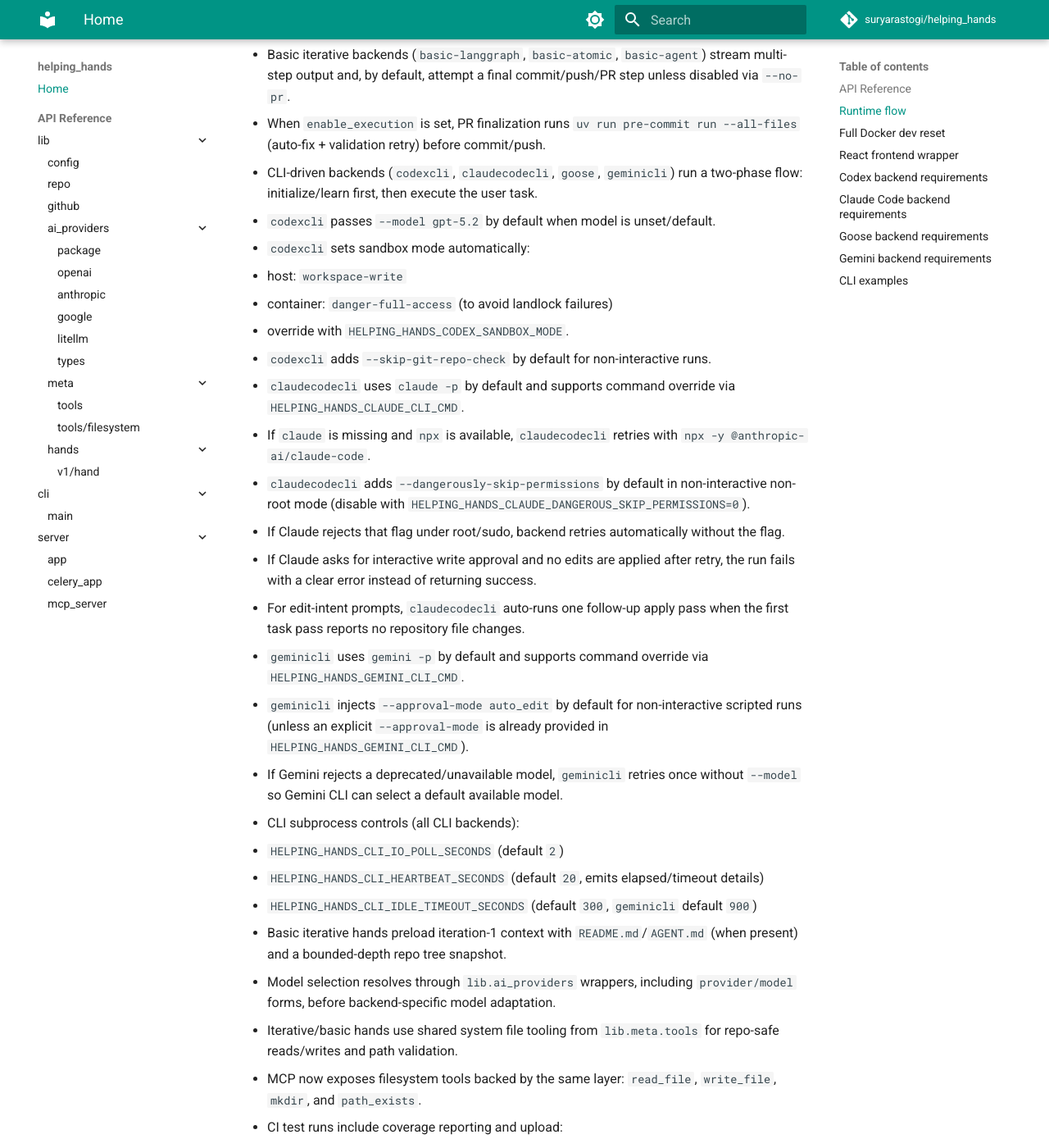
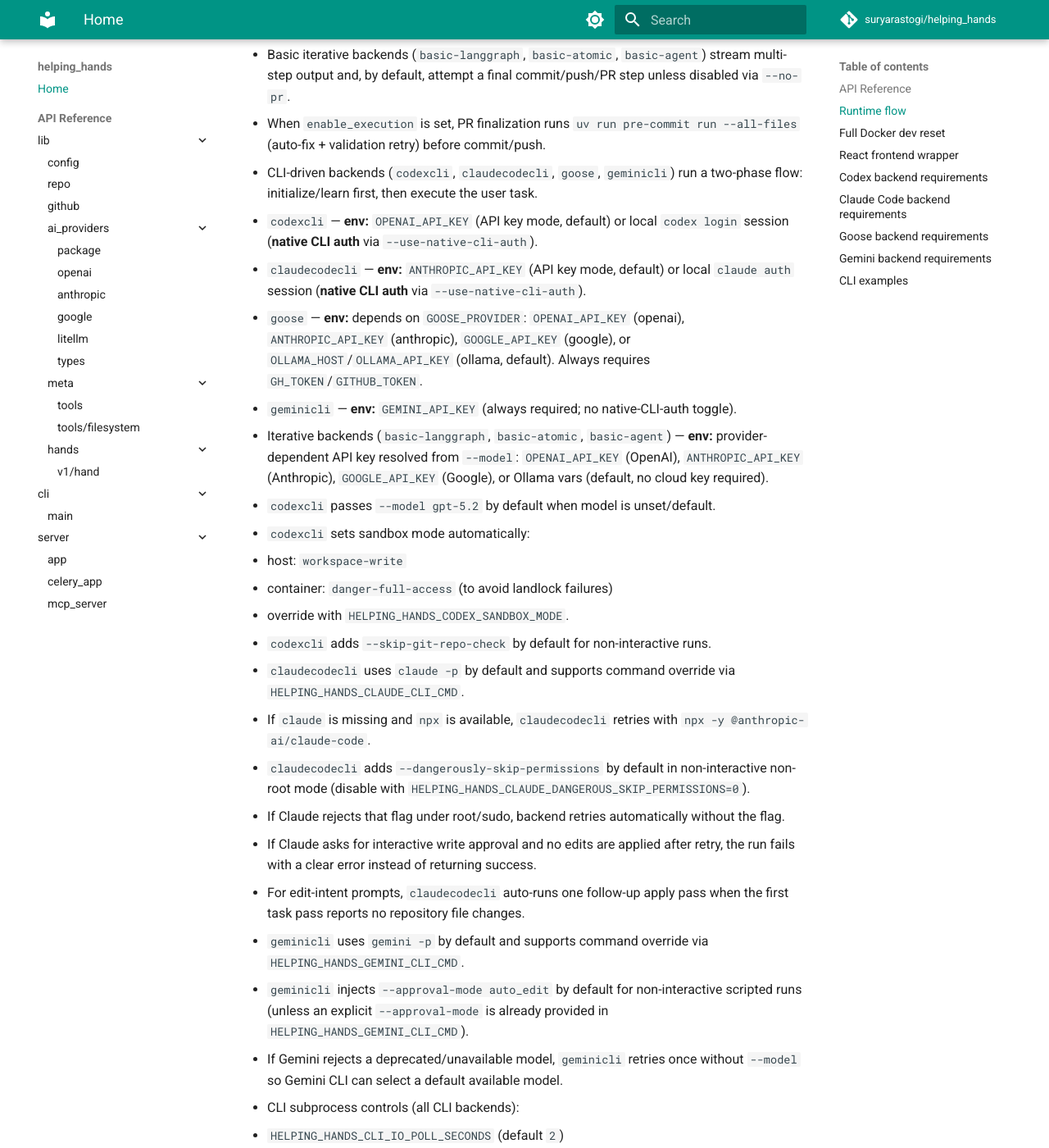
Before and after one commit to suryarastogi/helping_hands, an MkDocs documentation site: the page built from docs/index.md, in a window 1280 px wide and 1400 px high, scrolled down 1143 px. Shown: the whole window at 82% size. Built offline with MkDocs 1.6.1 and Material for MkDocs 9.7.7, drawn with Linux system fonts in a browser that asks for light colours; comment, search, counter and statistics services are not loaded; some of the changed text lies outside the part shown.

Commit message:
feat: update timeout

```diff
--- a/docs/index.md
+++ b/docs/index.md
@@ -41,6 +41,14 @@ Browse the auto-generated docs from source:
   (auto-fix + validation retry) before commit/push.
 - CLI-driven backends (`codexcli`, `claudecodecli`, `goose`, `geminicli`) run a two-phase flow:
   initialize/learn first, then execute the user task.
+- `codexcli` — **env:** `OPENAI_API_KEY` (API key mode, default) or local `codex login` session (**native CLI auth** via `--use-native-cli-auth`).
+- `claudecodecli` — **env:** `ANTHROPIC_API_KEY` (API key mode, default) or local `claude auth` session (**native CLI auth** via `--use-native-cli-auth`).
+- `goose` — **env:** depends on `GOOSE_PROVIDER`: `OPENAI_API_KEY` (openai), `ANTHROPIC_API_KEY` (anthropic), `GOOGLE_API_KEY` (google), or `OLLAMA_HOST`/`OLLAMA_API_KEY` (ollama, default). Always requires `GH_TOKEN`/`GITHUB_TOKEN`.
+- `geminicli` — **env:** `GEMINI_API_KEY` (always required; no native-CLI-auth toggle).
+- Iterative backends (`basic-langgraph`, `basic-atomic`, `basic-agent`) — **env:**
+  provider-dependent API key resolved from `--model`: `OPENAI_API_KEY` (OpenAI),
+  `ANTHROPIC_API_KEY` (Anthropic), `GOOGLE_API_KEY` (Google), or Ollama vars
+  (default, no cloud key required).
 - `codexcli` passes `--model gpt-5.2` by default when model is unset/default.
 - `codexcli` sets sandbox mode automatically:
   - host: `workspace-write`
@@ -70,7 +78,7 @@ Browse the auto-generated docs from source:
 - CLI subprocess controls (all CLI backends):
   - `HELPING_HANDS_CLI_IO_POLL_SECONDS` (default `2`)
   - `HELPING_HANDS_CLI_HEARTBEAT_SECONDS` (default `20`, emits elapsed/timeout details)
-  - `HELPING_HANDS_CLI_IDLE_TIMEOUT_SECONDS` (default `300`, `geminicli` default `900`)
+  - `HELPING_HANDS_CLI_IDLE_TIMEOUT_SECONDS` (default `900`)
 - Basic iterative hands preload iteration-1 context with `README.md`/`AGENT.md`
   (when present) and a bounded-depth repo tree snapshot.
 - Model selection resolves through `lib.ai_providers` wrappers, including
@@ -108,6 +116,7 @@ npm run coverage
 
 ## Codex backend requirements
 
+- **Env vars:** `OPENAI_API_KEY` (API key mode, default) or local `codex login` session (**native CLI auth** mode via `--use-native-cli-auth`).
 - `codex` CLI installed and on `PATH`.
 - Authenticated codex session in your shell (`codex login`) or equivalent key-based setup.
 - `GITHUB_TOKEN` or `GH_TOKEN` set if you want final commit/push/PR creation.
@@ -129,8 +138,8 @@ codex exec --model gpt-5.2 "Reply with READY and one sentence."
 
 ## Claude Code backend requirements
 
+- **Env vars:** `ANTHROPIC_API_KEY` (API key mode, default) or local `claude auth` session (**native CLI auth** mode via `--use-native-cli-auth`).
 - `claude` CLI on `PATH`, or `npx` available for fallback execution.
-- Auth configured for CLI execution (typically `ANTHROPIC_API_KEY`).
 - `GITHUB_TOKEN` or `GH_TOKEN` set if you want final commit/push/PR creation.
 - Optional container mode:
   - `HELPING_HANDS_CLAUDE_CONTAINER=1`
@@ -143,8 +152,8 @@ codex exec --model gpt-5.2 "Reply with READY and one sentence."
 
 ## Goose backend requirements
 
+- **Env vars:** Depends on `GOOSE_PROVIDER` — `OPENAI_API_KEY` (openai), `ANTHROPIC_API_KEY` (anthropic), `GOOGLE_API_KEY` (google), or `OLLAMA_HOST`/`OLLAMA_API_KEY` (ollama, default). Always requires `GH_TOKEN` or `GITHUB_TOKEN`.
 - `goose` CLI on `PATH`.
-- `GH_TOKEN` or `GITHUB_TOKEN` must be set.
 - `goose run` calls include `--with-builtin developer` by default (or it is
   auto-injected) so file editing/shell tools are available.
 - `GOOSE_PROVIDER`/`GOOSE_MODEL` are auto-derived from `HELPING_HANDS_MODEL`
@@ -157,8 +166,8 @@ codex exec --model gpt-5.2 "Reply with READY and one sentence."
 
 ## Gemini backend requirements
 
+- **Env vars:** `GEMINI_API_KEY` (always required; no native-CLI-auth toggle).
 - `gemini` CLI on `PATH`.
-- `GEMINI_API_KEY` set in the runtime.
 - Gemini `-p` can be quiet before first output; heartbeats continue while
   waiting.
 - `geminicli` uses a 900s default idle timeout (override with
```
Also changed, not shown: README.md (+38 -3 lines), 5 other files.
